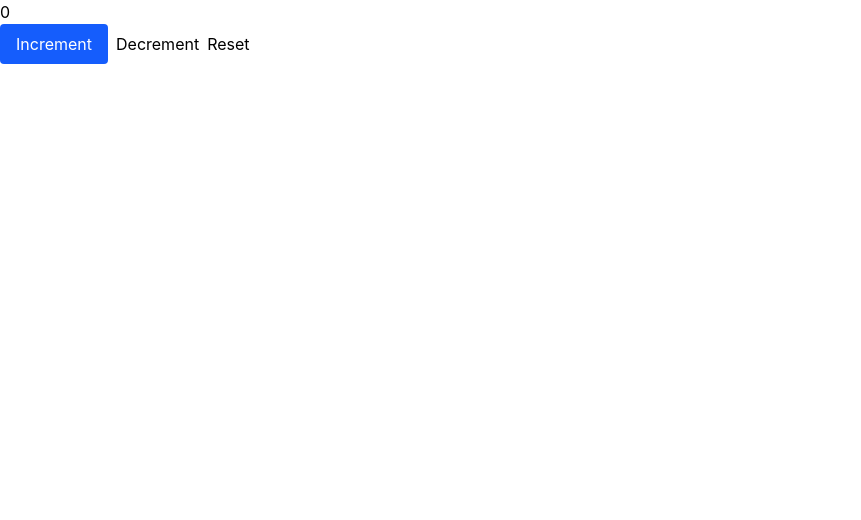
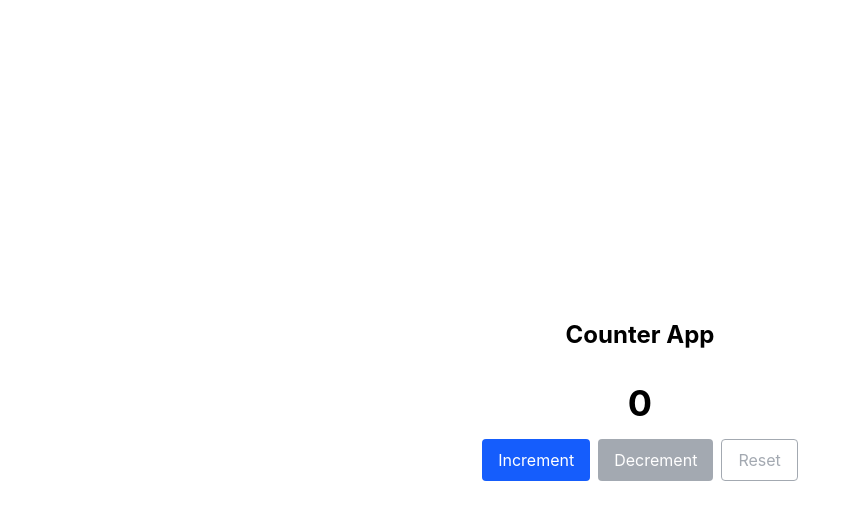
Before and after one commit to 5no0p/counter-vue, a Vue app: page / in a window 1280 px wide. Shown: the top 520 px of the page, without its empty margins (0-861 px from the left). Built offline with nearby package versions, Linux system fonts and the light colour scheme.

Commit message:
feat: Add style for the project

```diff
--- a/src/App.vue
+++ b/src/App.vue
@@ -29,16 +29,18 @@ function reset(){
 </script>
 
 <template>
-  <div class="counter-value">
+  <section class="counter-container flex flex-col items-center justify-center min-h-screen">
+    <h1 class="counter-title text-2xl font-bold mb-4">Counter App</h1>
+  <div class="counter-value text-4xl font-bold text-center my-4">
     {{ counter }}
   </div>
-  <div class="counter-actions flex gap-2">
+  <div class="counter-actions flex gap-2 mx-auto">
     <button class="increment-action btn-primary" @click="increment">Increment</button>
-    <button class="decrement-action" @click="decrement">Decrement</button>
-    <button class="reset-action" @click="reset">Reset</button>
+    <button class="decrement-action btn-secondary" @click="decrement" :disabled="counter==0">Decrement</button>
+    <button class="reset-action btn-ghost" @click="reset" :disabled="counter==0">Reset</button>
 
   </div>
-
+  </section>
 </template>
 
 <style scoped>
@@ -47,4 +49,12 @@ function reset(){
 .btn-primary {
   @apply px-4 py-2 bg-blue-600 text-white rounded;
 }
+
+.btn-secondary {
+  @apply px-4 py-2 bg-gray-600 text-white rounded disabled:opacity-50 disabled:cursor-not-allowed;
+}
+
+.btn-ghost {
+  @apply px-4 py-2 bg-transparent border border-gray-600 text-gray-600 rounded disabled:opacity-50 disabled:cursor-not-allowed;
+}
 </style>
```
